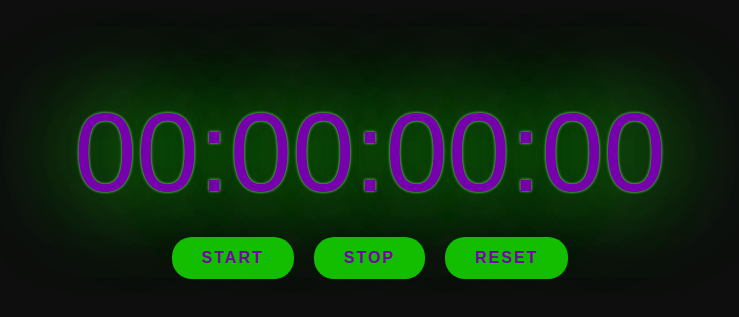
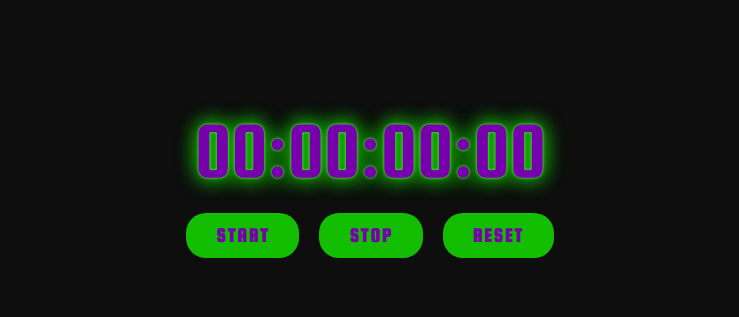
Before and after one commit to Nichanant/Stop-watch, a plain HTML site: page index.html in a window 1280 px wide. Shown: the part 207-524 px from the top of the page, without its empty margins (270-1009 px from the left). Drawn offline with Linux system fonts and the light colour scheme.

Commit message:
edit Font

```diff
--- a/style.css
+++ b/style.css
@@ -1,48 +1,55 @@
-:root{
-    --blur:100px;
+@import url('https://fonts.googleapis.com/css2?family=Squada+One&display=swap');
+
+
+:root {
+    --blur: 20px;
     --glowColor: rgb(19, 190, 0);
-    --textShadow:2px 2px 5px rgba(0,0,0,0.5);
-    --textBorder:0 0 3px rgb(117, 255, 102);
-    --textGlow:0 0 var(--blur) var(--glowColor);
+    --textShadow: 2px 2px 5px rgba(0, 0, 0, 0.5);
+    --textBorder: 0 0 3px rgb(117, 255, 102);
+    --textGlow: 0 0 var(--blur) var(--glowColor);
     --textColor: rgb(117, 0, 172);
     --bgColor: rgb(1, 30, 77);
 }
 
-*{
+* {
     margin: 0;
     padding: 0;
+    font-family: "Squada One", serif;
+    font-weight: 400;
+    font-style: normal;
 }
 
-body{
+body {
     background-color: rgb(14, 14, 14);
-    font-family: 'Franklin Gothic Medium', 'Arial Narrow', Arial, sans-serif;
     display: flex;
     flex-direction: column;
     height: 100vh;
     justify-content: center;
-    align-items: center; /*to align in vertical after use display flex, Must define height to "100 vh";*/
-    overflow: hidden; /* to remove Scroll bar */
+    align-items: center;
+    /*to align in vertical after use display flex, Must define height to "100 vh";*/
+    overflow: hidden;
+    /* to remove Scroll bar */
 }
 
-#timer{
-    font-size: 7rem;
-    text-shadow: var(--textBorder),var(--textGlow),var(--textGlow) ;
+#timer {
+    font-size: 5rem;
+    text-shadow: var(--textBorder), var(--textGlow), var(--textGlow);
     color: var(--textColor);
 }
 
-#btns{
+#btns {
     display: flex;
     justify-content: center;
     gap: 20px;
     margin: 20px;
 }
 
-button{
+button {
     background-color: var(--glowColor);
     color: var(--textColor);
     border: none;
     padding: 12px 30px;
-    font-size:1rem;
+    font-size: 20px;
     border-radius: 20px;
     font-weight: 800;
     letter-spacing: 2px;
@@ -50,13 +57,14 @@ button{
     transition: all .3s ease-in-out;
 }
 
-button:hover{
+button:hover {
     background-color: var(--textColor);
     color: var(--glowColor);
     box-shadow: var(--textShadow);
     transform: scale(1.05);
 }
 
-button[disabled]{/*inside [] is attribute*/
+button[disabled] {
+    /*inside [] is attribute*/
     opacity: 0.5;
 }
```
